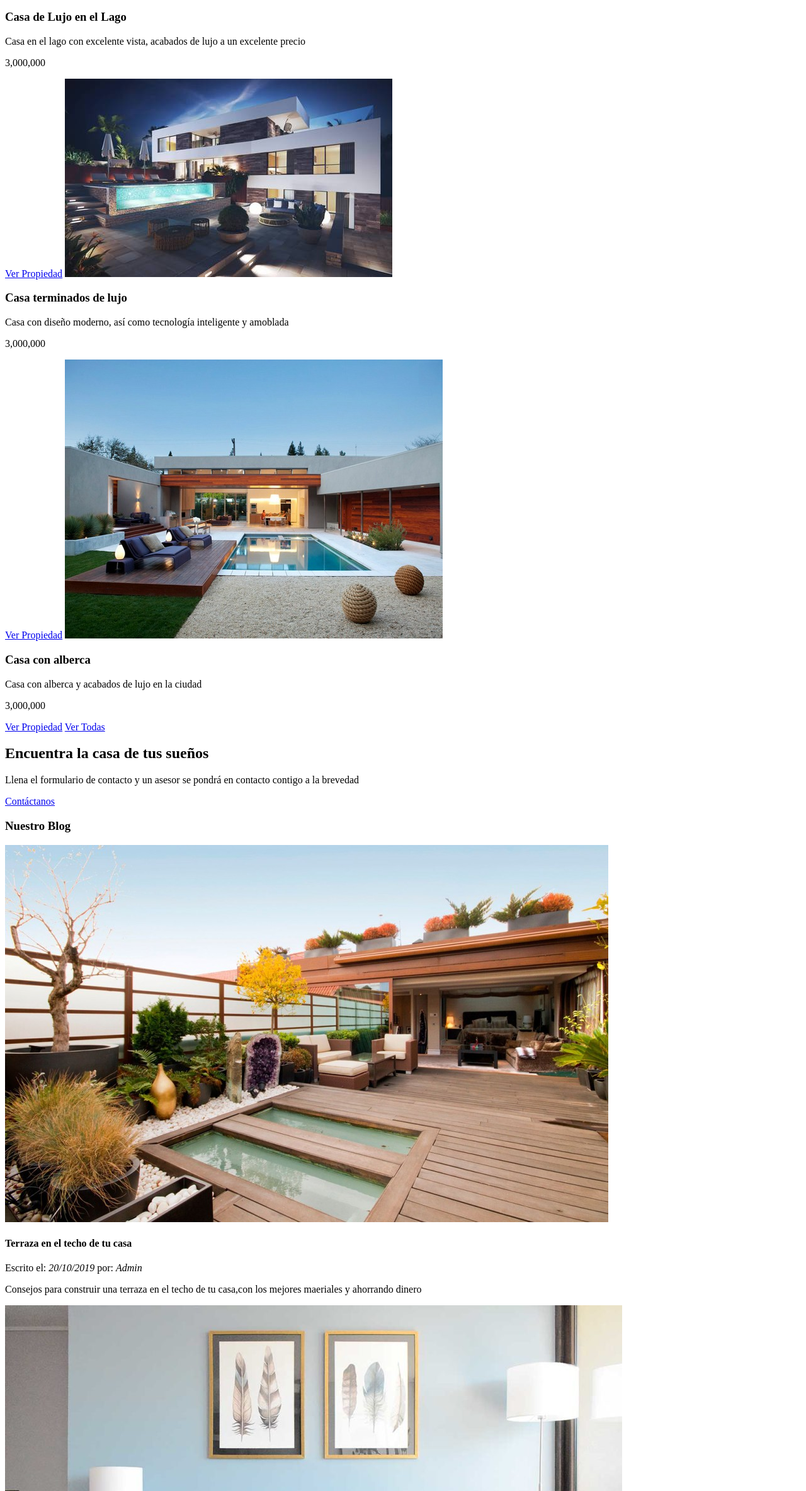
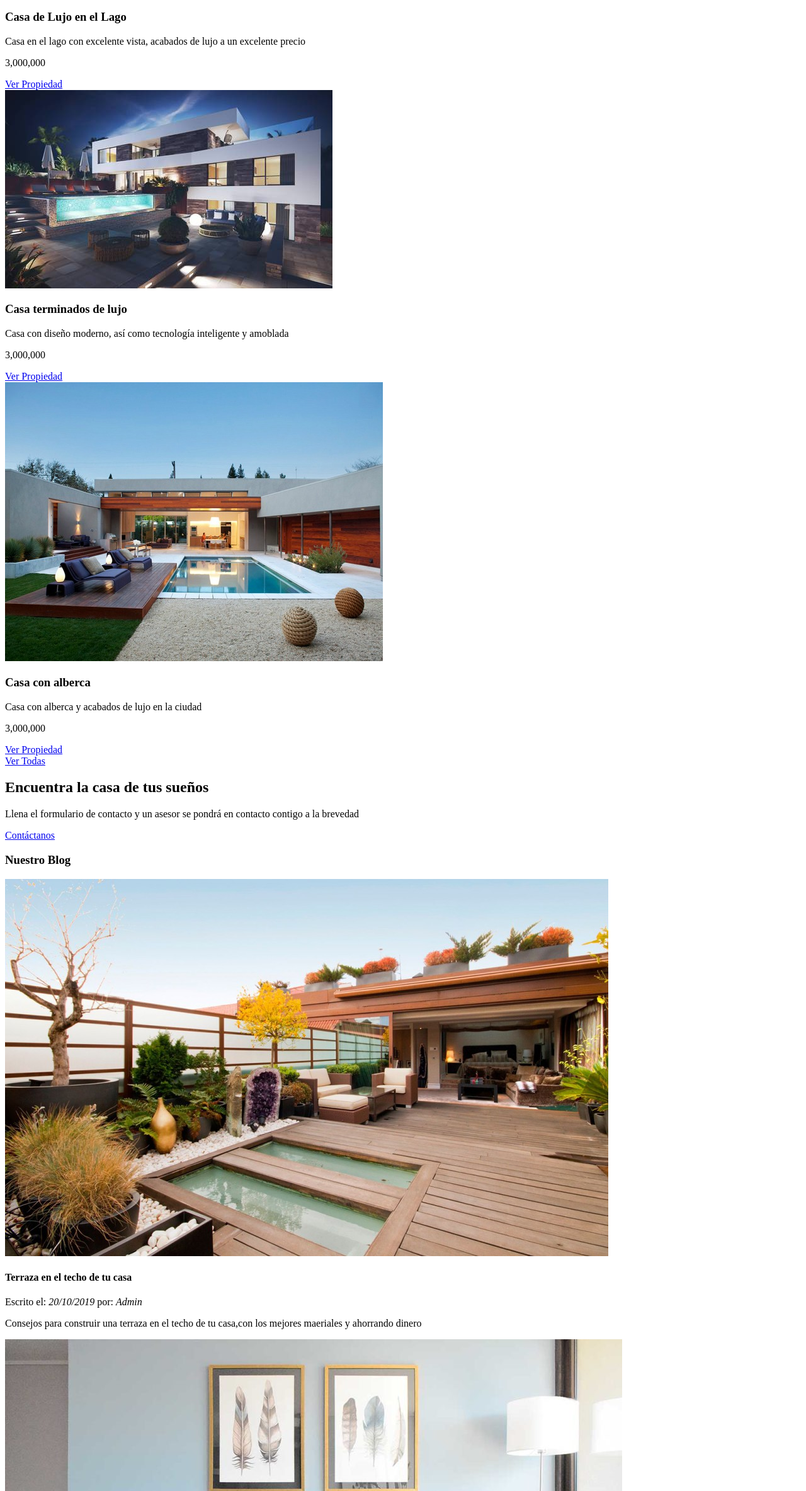
Before and after one commit to yvanchavez/Bienes-Raices, a plain HTML site: page index.html in a window 1280 px wide. Shown: the part 2772-5140 px from the top of the page at 63% size. Drawn offline with Linux system fonts and the light colour scheme.

Commit message:
Se termino la estructura del html

```diff
--- a/index.html
+++ b/index.html
@@ -51,58 +51,79 @@
                 quibusdam nemo omnis!</p>
         </div>
     </section>
+
+    <main>
         <h2>Casas y Depa en Venta</h2>
 
-    <img src="img/imagen1.jpg" alt="Casa en el lago">
+        <div><img src="img/imagen1.jpg" alt="Casa en el lago">
             <h3>Casa de Lujo en el Lago</h3>
             <p>Casa en el lago con excelente vista, acabados de lujo a un excelente precio</p>
             <p>3,000,000</p>
             <a href="#">Ver Propiedad</a>
-
-    <img src="img/imagen2.jpg" alt="Casa de lujo">
+        </div>
+        <div><img src="img/imagen2.jpg" alt="Casa de lujo">
             <h3>Casa terminados de lujo</h3>
             <p>Casa con diseño moderno, así como tecnología inteligente y amoblada</p>
             <p>3,000,000</p>
             <a href="#">Ver Propiedad</a>
+        </div>
 
+        <div>
             <img src="img/imagen3.jpg" alt="Casa con alberca">
             <h3>Casa con alberca</h3>
             <p>Casa con alberca y acabados de lujo en la ciudad</p>
             <p>3,000,000</p>
             <a href="#">Ver Propiedad</a>
-
+        </div>
+    </main>
+    <section>
         <a href="anuncios.html">Ver Todas</a>
 
         <h2>Encuentra la casa de tus sueños</h2>
         <p>Llena el formulario de contacto y un asesor se pondrá en contacto contigo a la brevedad</p>
         <a href="contacto.html">Contáctanos</a>
+    </section>
 
+    <section>
         <h3>Nuestro Blog</h3>
 
+        <article>
             <img src="img/blog1.jpg" alt="Terraza">
             <h4>Terraza en el techo de tu casa</h4>
             <p>Escrito el: <em>20/10/2019</em> por: <em>Admin</em> </p>
-    <p>Consejos para construir una terraza en el techo de tu casa,con los mejores maeriales y ahorrando dinero</p>
+            <p>Consejos para construir una terraza en el techo de tu casa,con los mejores maeriales y ahorrando dinero
+            </p>
+        </article>
 
+        <article>
             <img src="img/blog2.jpg" alt="decoración">
             <h4>Guía para la decoración de tu hogar</h4>
             <p>Escrito el: <em>20/10/2019</em> por: <em>Admin</em> </p>
-    <p>Maximiza el espacio en tu hogar con esta guía, aprende a combinar muebles y colores para darle vida a tu espacio
+            <p>Maximiza el espacio en tu hogar con esta guía, aprende a combinar muebles y colores para darle vida a tu
+                espacio
             </p>
-
+        </article>
+    </section>
+    <section>
         <h3>Testimoniales</h3>
         <blockquote>
-        El personal se Comportó de una excelente forma, muy buena atención y la casa que me ofrecieron cumple con todas
+            El personal se Comportó de una excelente forma, muy buena atención y la casa que me ofrecieron cumple con
+            todas
             mis expectativas.
         </blockquote>
         <p>-Yvan chavez</p>
+    </section>
 
+    <footer>
+        <nav>
             <a href="nosotros.html">Nosotros</a>
             <a href="anuncios.html">Anuncios</a>
             <a href="blog.html">Blog</a>
             <a href="contacto.html">Contacto</a>
+        </nav>
         <p>Todos los Derechos Reservados 2019&copy</p>
 
+    </footer>
 </body>
 
 </html>
```
Lines whose indentation alone changed are shown as unchanged.
